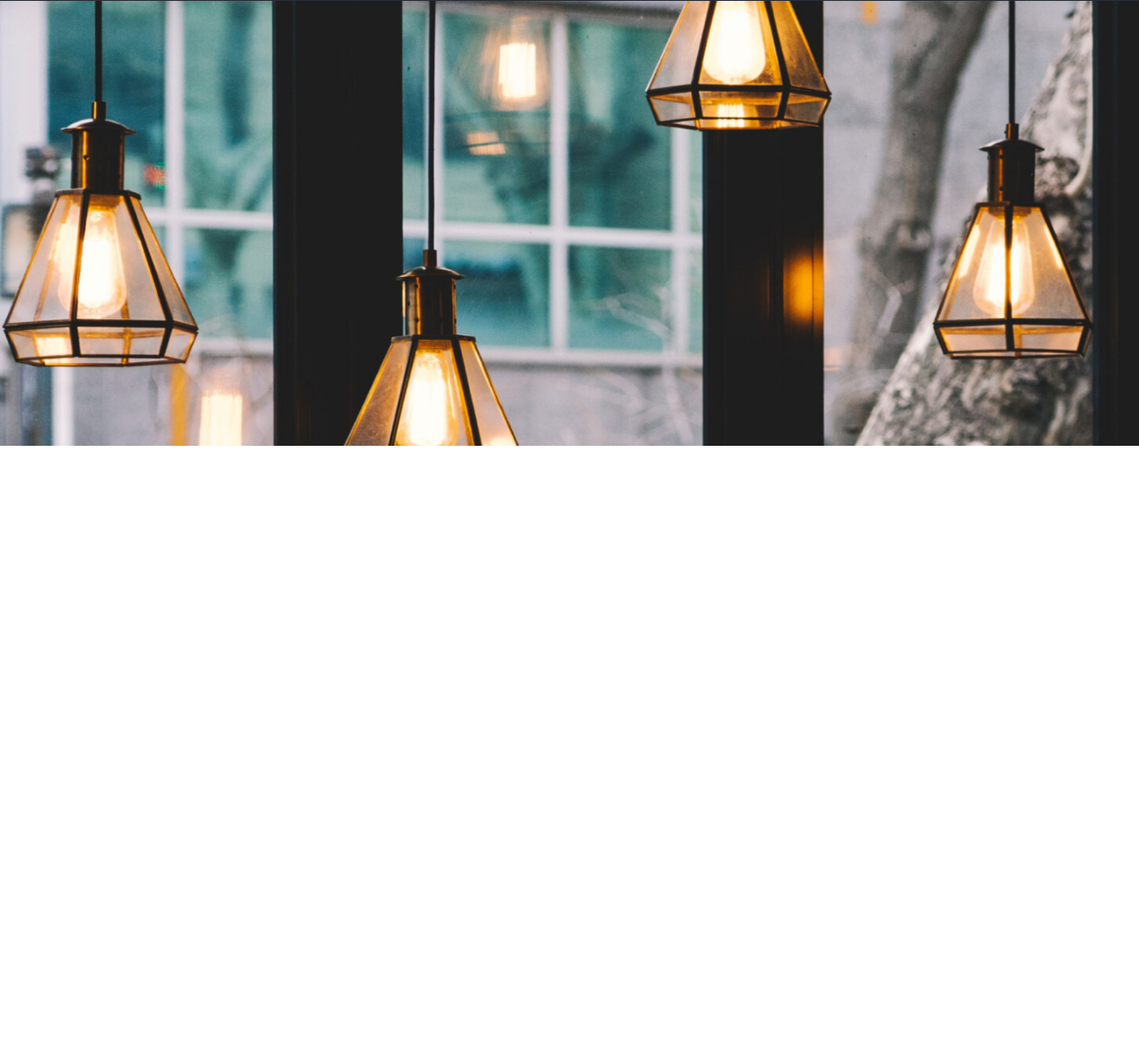
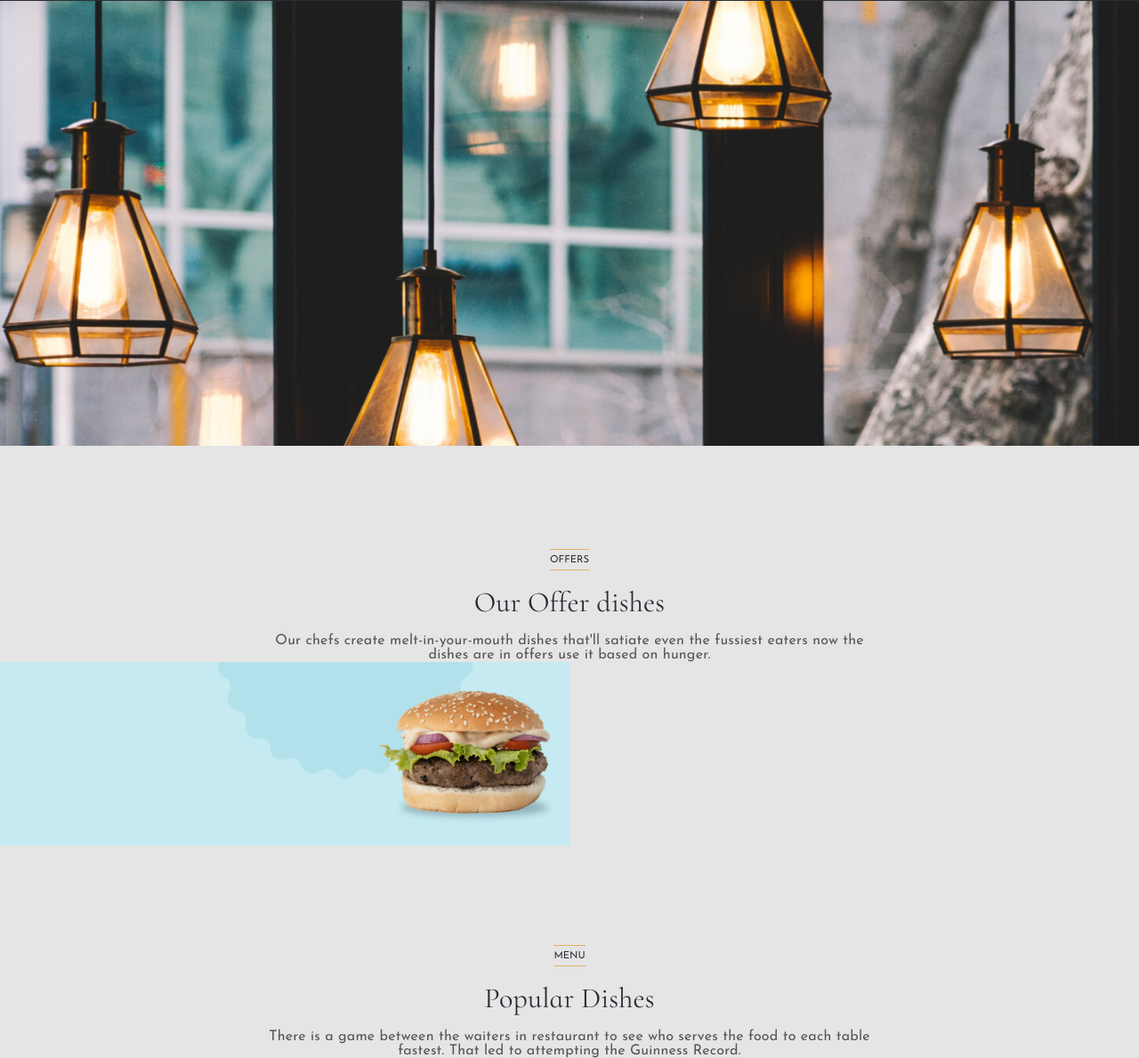
Before and after one commit to MartaPoleshchuk/TasteEat, a plain HTML site: page src/index.html in a window 1280 px wide. Shown: the part 2159-3348 px from the top of the page at 89% size. Before the commit the page ends 2664 px from the top, so only its background shows below. Drawn offline with Linux system fonts and the light colour scheme.

Commit message:
fifth commit

```diff
--- a/src/index.html
+++ b/src/index.html
@@ -98,9 +98,9 @@
         </div>
         </div>
         <div class="testimonial">
-            <div class="chapter">TESTIMONIAL</div>
-            <div class="title">Our Clients Say</div>
-            <div class="text">We love to hear from customers, so please leave a comment or say hello in an email.</div>
+            <div class="testimonial__chapter">TESTIMONIAL</div>
+            <div class="testimonial__title">Our Clients Say</div>
+            <div class="testimonial__text">We love to hear from customers, so please leave a comment or say hello in an email.</div>
 
             <div class="reviewcards">
                 <div class="reviewcard">
@@ -140,13 +140,31 @@
                 </div>
             </div>
         </div>
+        <div class="notoffer">
         <img class="middlebanner" src="./img/middle_banner.png" alt="#">
 
-        <div class="offer container">
+        <div class="offer">
+            <div class="offer__chapter">OFFERS</div>
+            <div class="offer__title">Our Offer dishes</div>
+            <div class="offer__text">Our chefs create melt-in-your-mouth dishes that'll satiate even the fussiest eaters now
+            the dishes are in offers use it based on hunger.</div>
+        </div>
 
+        <div class="special container">
+            <div class="special__offer">
+                <div class="leftside"></div>
+                <img class="rightside" src="./img/burger.png" alt="#">
+
+            </div>
 
         </div>
+        <div class="offer">
+            <div class="offer__chapter">MENU</div>
+            <div class="offer__title">Popular Dishes</div>
+            <div class="offer__text">There is a game between the waiters in restaurant to see who serves the food to each table fastest. That led to attempting the Guinness Record.</div>
+        </div>
 
+        </div>
 
 
 
--- a/src/styles/_body.scss
+++ b/src/styles/_body.scss
@@ -105,7 +105,7 @@
     padding: 5rem 0 5rem 7rem;
     color: $color-white;
 
-    .chapter {
+    &__chapter {
         display:inline-block;
         font-size: 0.8rem;
         letter-spacing: 0;
@@ -115,14 +115,14 @@
 
     }
 
-    .title {
+    &__title {
         font-size: 2.5rem;
         font-family: 'Cormorant Infant', serif;
 
         padding:1rem 0;
 
     }
-    .text {
+    &__text {
 
         padding: 0 0 2rem 0;
         font-size: 1.1rem;
@@ -203,7 +203,67 @@
     background-size: cover;
     background-position: center;
 }
+.notoffer {
+    background-color:$color-bcgWhite ;
+}
+.offer {
+    max-width:680px;
+    margin:0 auto;
 
-.offer {
     background-color: $color-bcgWhite;
+    display:flex;
+    flex-direction: column;
+    justify-content: center;
+    align-items: center;
+    gap:1rem;
+    margin-top:7rem;
+    color: $color-black;
+
+    &__chapter {
+        display:inline-block;
+        font-size: 0.7rem;
+        letter-spacing: 0;
+        padding:0.4rem 0 0.3rem 0;
+        border-top: 1px solid $color-sand;
+        border-bottom: 1px solid $color-sand;
+
+    }
+    &__title {
+        font-size: 2rem;
+        font-family: 'Cormorant Infant', serif;
+
+    }
+    &__text {
+        text-align: center;
+        color:#555555;
+    }
 }
+.special {
+    display:flex;
+    justify-content: space-between;
+    gap:2rem;
+
+
+    &__offer {
+        width:50%;
+        background-image: url(../img/bluecardbcg.png);
+        display:flex;
+        justify-content: space-between;
+
+
+        padding: 2rem 1rem 1.5rem 1rem;
+        height: auto;
+
+        .leftside {
+            display:flex;
+            flex-direction: column;
+            justify-content: flex-start;
+        }
+        .rightside {
+            text-align: center;
+            height: 150px;
+        }
+    }
+
+
+}
```
Also changed, not shown: src/img/bluecardbcg.png (added), src/img/burger.png (added), src/img/forprice_grey.png (added), src/img/forprice_white.png (added), src/img/greycardbcg.png (added), src/img/pizza.png (added), src/styles/styles.css, 1 other file.
